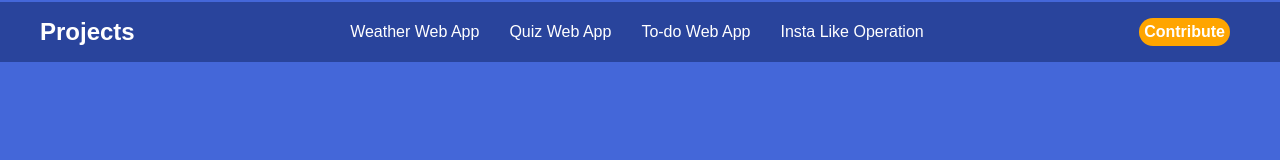
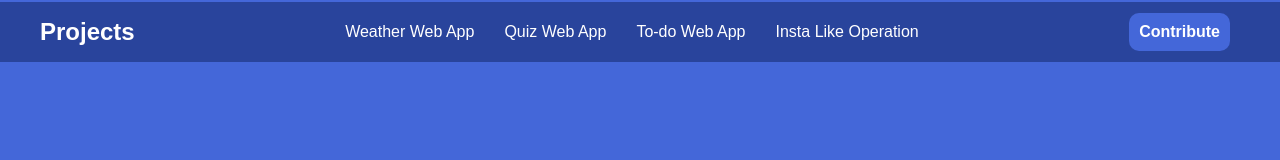
Before and after one commit to GShix/DambarPortfolio, a plain HTML site: page projects.html in a window 1280 px wide. Drawn offline with Linux system fonts and the light colour scheme.

Commit message:
contribute btn (actbtn1): style changed

```diff
--- a/projects.css
+++ b/projects.css
@@ -51,13 +51,13 @@ header{
     display: none;
 }
 .actbtn1{
-    background-color: orange;
+    background-color: rgb(68, 103, 217);
     color: white;
-    padding: 5px;
+    padding: 10px;
     margin-right: 10px;
     border: none;
     outline: none;
-    border-radius: 15px;
+    border-radius: 10px;
     font-size: 0.8rem;
     font-weight: bold;
     cursor: pointer;
@@ -129,6 +129,7 @@ header{
 @media(max-width: 576px)
 {
     .dropdownMENU{
+        display: block;
         left: 2rem;
         width: unset;
     }
--- a/style.css
+++ b/style.css
@@ -95,7 +95,7 @@ navbar ul li a.active, a:hover{
 .home img {
     /* padding-left: 10px; */
 }
-.home-data{s
+.home-data{
     padding-right: 10vw;
     /* padding-top: 200px; */
    text-align: center;
@@ -119,6 +119,5 @@ navbar ul li a.active, a:hover{
     background: rgb(248, 128, 7);
        color: white;
         transition: .2s;
-        text-co
 
 }
```
